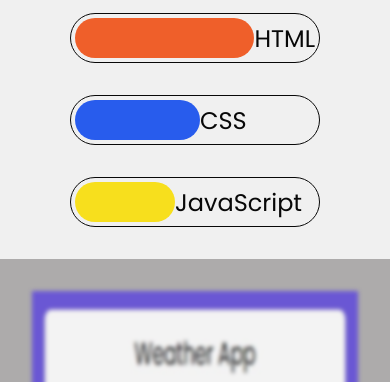
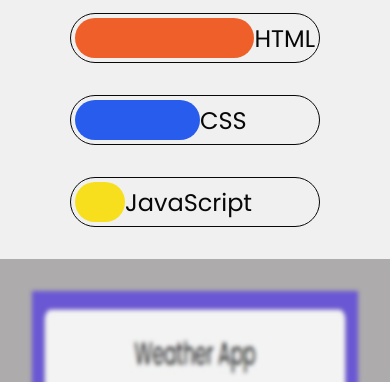
Before and after one commit to Szczuply/Szczuply.github.io, a plain HTML site: page index.html in a window 390 px wide. Both pictures are taken after a click on the button "Zobacz Co Potrafię". Shown: the part 462-844 px from the top of the page. Drawn offline with Linux system fonts and the light colour scheme.

Commit message:
Update style.css

```diff
--- a/styles/style.css
+++ b/styles/style.css
@@ -412,7 +412,7 @@ textarea:is(:active, :focus) {
     width: 125px;
   }
 
-  .container.main .container.content .about .right #hjs.active .bar {
+  .container.main .container.content .about .right #js.active .bar {
     width: 50px;
   }
 }
```
